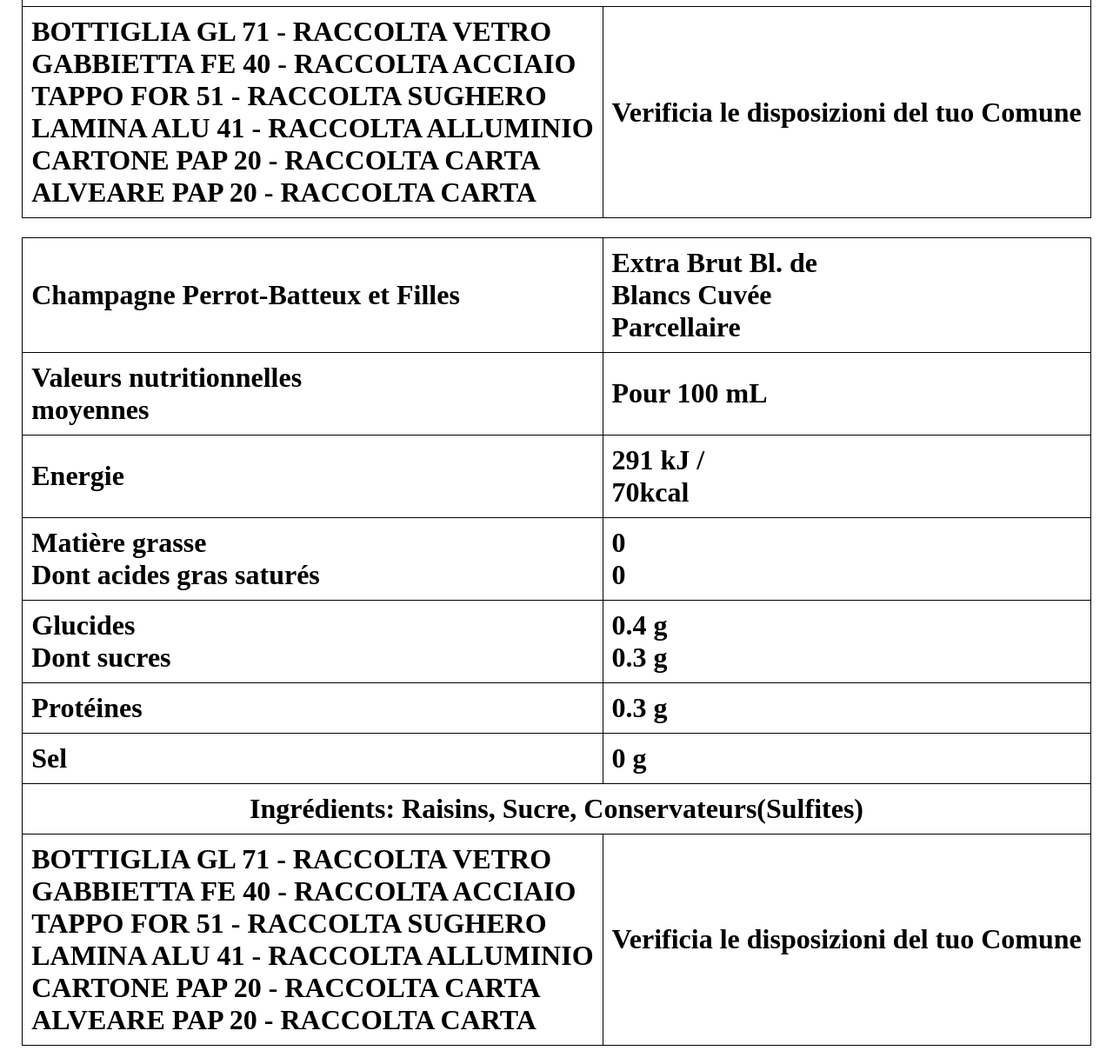
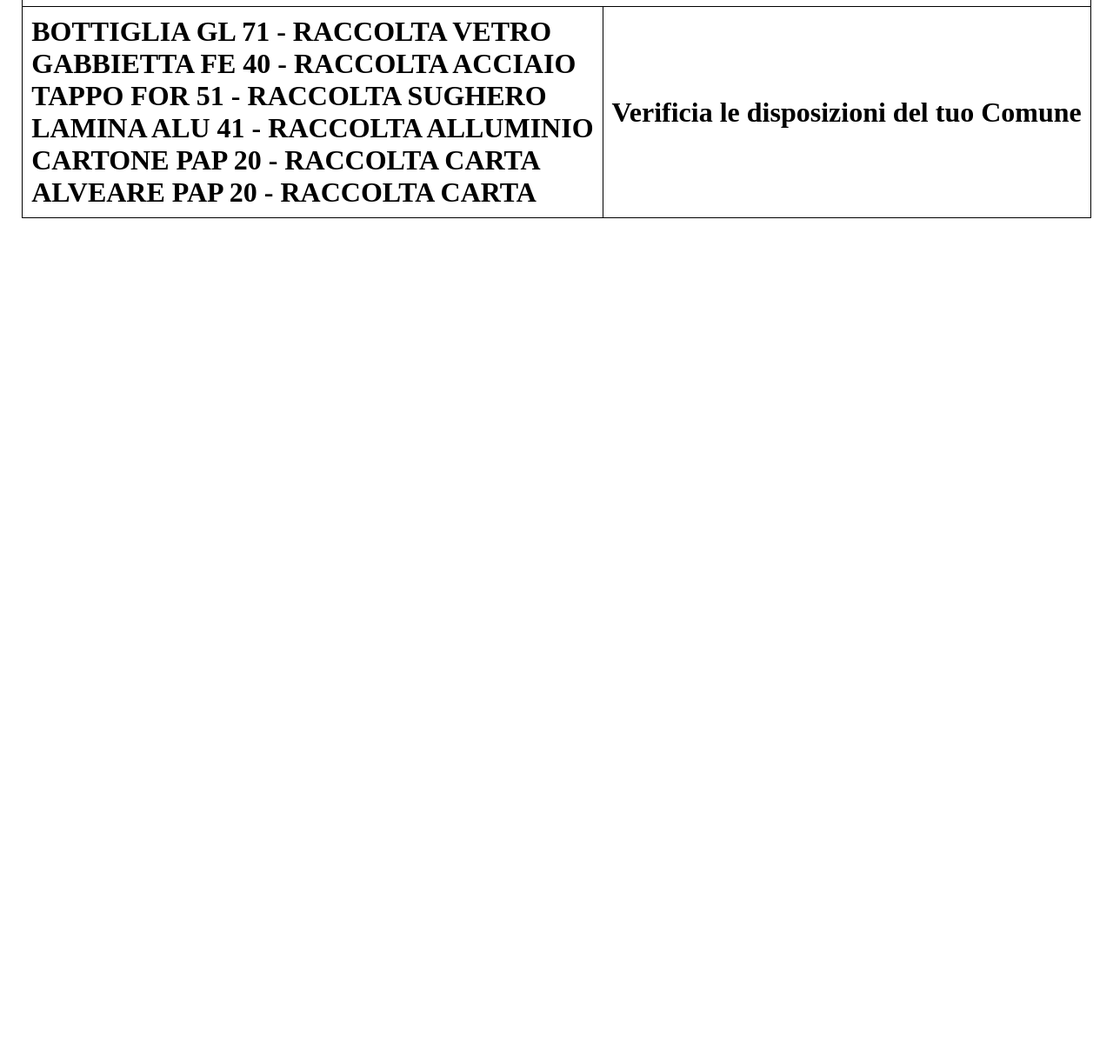
Before and after one commit to Val0d/Par.github.io, a plain HTML site: page index.html in a window 1280 px wide. Shown: the part 700-1924 px from the top of the page at 87% size. After the commit the page ends 973 px from the top, so only its background shows below. Drawn offline with Linux system fonts and the light colour scheme.

Commit message:
Update index.html
Cancelled previous update

```diff
--- a/index.html
+++ b/index.html
@@ -43,44 +43,6 @@
                 <td><strong>Verificia le disposizioni del tuo Comune</strong></td>
             </tr>
             </table></h1>
-
-            <h1><table>
-            <tr>
-                <td>Champagne Perrot-Batteux et Filles</td>
-                <td>Extra Brut Bl. de <br>Blancs Cuvée <br>Parcellaire</td>
-            </tr>
-            <tr>
-                <td><strong>Valeurs nutritionnelles<br>moyennes</strong></td>
-                <td><strong>Pour 100 mL</strong></td>
-            </tr>
-            <tr>
-              <td>Energie</td>
-              <td>291 kJ /<br>70kcal</td>
-            </tr>
-            <tr>
-              <td>Matière grasse<br>Dont acides gras saturés</td>
-              <td>0<br>0</td>
-            </tr>
-            <tr>
-                <td>Glucides<br>Dont sucres</td>
-                <td>0.4 g<br>0.3 g</td>
-            </tr>
-            <tr>
-                <td>Protéines</td>
-                <td>0.3 g</td>
-            </tr>
-            <tr>
-              <td>Sel</td>
-              <td>0 g</td>
-            </tr>
-            <tr>
-                <td COLSPAN=2><strong><CENTER>Ingrédients:</strong> Raisins, Sucre, Conservateurs(Sulfites)</CENTER></td>
-            </tr>
-            <tr>
-                <td>BOTTIGLIA GL 71 - RACCOLTA VETRO<br>GABBIETTA FE 40 - RACCOLTA ACCIAIO<br>TAPPO FOR 51 - RACCOLTA SUGHERO<br>LAMINA ALU 41 - RACCOLTA ALLUMINIO<br>CARTONE PAP 20 - RACCOLTA CARTA<br>ALVEARE PAP 20 - RACCOLTA CARTA</td>
-                <td><strong>Verificia le disposizioni del tuo Comune</strong></td>
-            </tr>
-            </table></h1>
         </CENTER>
 
     </body>
```
